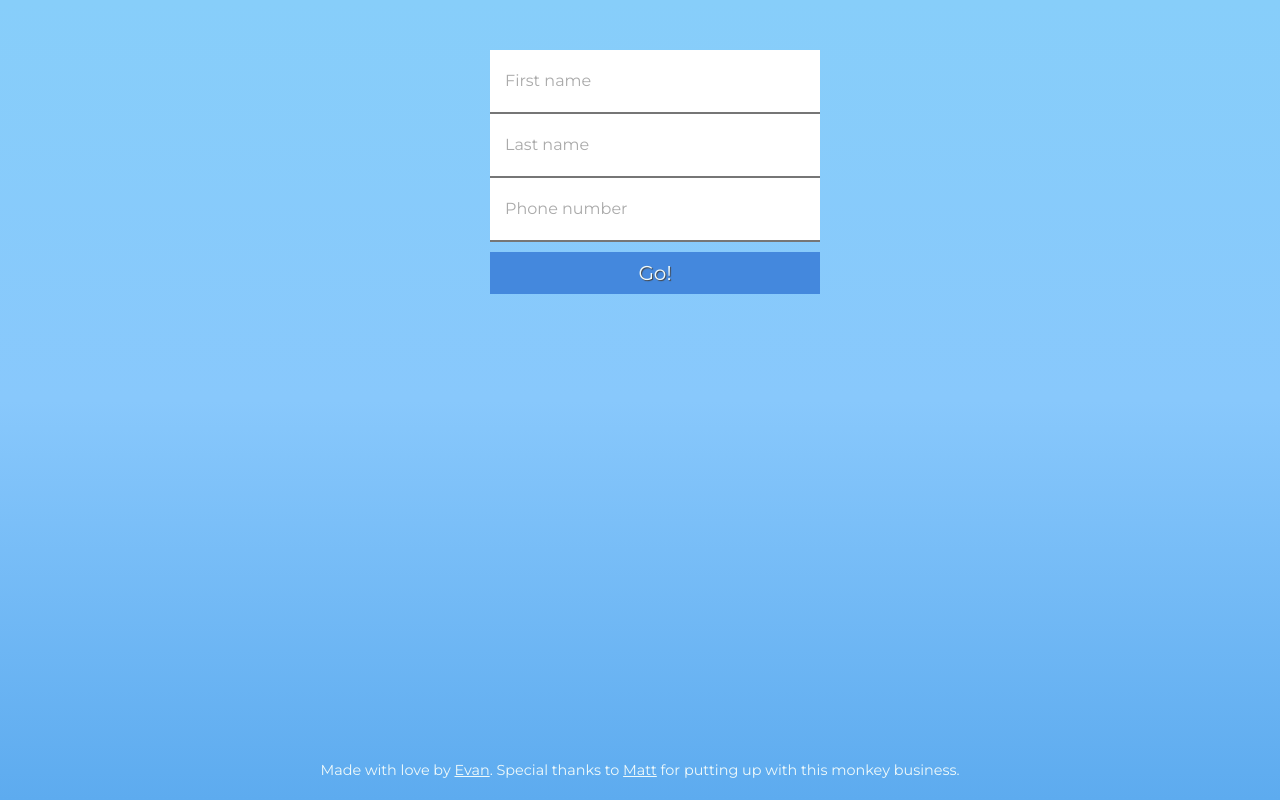
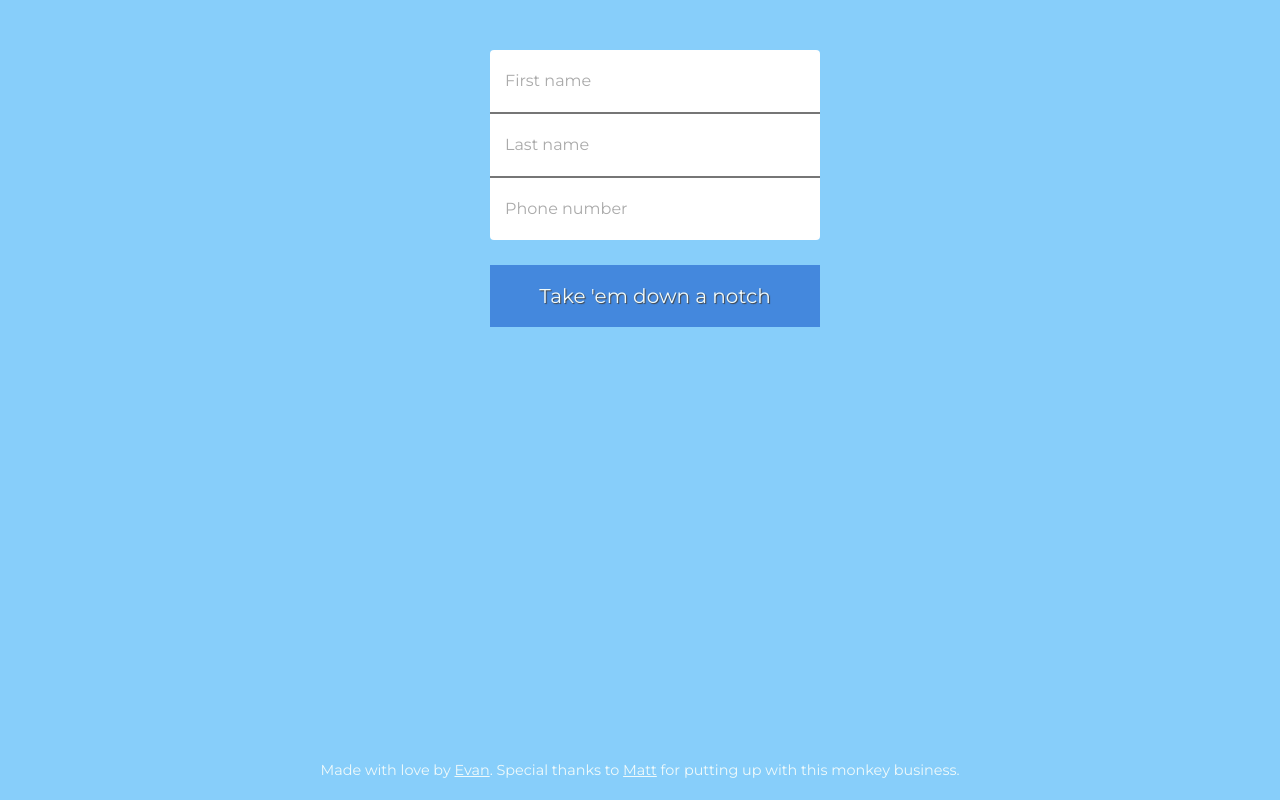
Before and after one commit to evantarrh/mattsucks, a Flask app: page /create in a window 1280 px wide. Run offline with Flask 2, Linux system fonts and the light colour scheme.

Commit message:
more improvements to form, trying to fix button animation

```diff
--- a/static/css/app.css
+++ b/static/css/app.css
@@ -49,14 +49,14 @@ table {
 
 html, body {
 	height: 100%;
-	background: #87cefa; /* Old browsers */
-	background: -moz-linear-gradient(top, #87cefa 0%, #88c8fc 50%, #5dabef 100%); /* FF3.6+ */
-	background: -webkit-gradient(linear, left top, left bottom, color-stop(0%,#87cefa), color-stop(50%,#88c8fc), color-stop(100%,#5dabef)); /* Chrome,Safari4+ */
-	background: -webkit-linear-gradient(top, #87cefa 0%,#88c8fc 50%,#5dabef 100%); /* Chrome10+,Safari5.1+ */
-	background: -o-linear-gradient(top, #87cefa 0%,#88c8fc 50%,#5dabef 100%); /* Opera 11.10+ */
-	background: -ms-linear-gradient(top, #87cefa 0%,#88c8fc 50%,#5dabef 100%); /* IE10+ */
-	background: linear-gradient(to bottom, #87cefa 0%,#88c8fc 50%,#5dabef 100%); /* W3C */
-	filter: progid:DXImageTransform.Microsoft.gradient( startColorstr='#87cefa', endColorstr='#5dabef',GradientType=0 ); /* IE6-9 */
+	background: #87cefa;
+	/*background: -moz-linear-gradient(top, #87cefa 0%, #88c8fc 50%, #5dabef 100%);
+	background: -webkit-gradient(linear, left top, left bottom, color-stop(0%,#87cefa), color-stop(50%,#88c8fc), color-stop(100%,#5dabef));
+	background: -webkit-linear-gradient(top, #87cefa 0%,#88c8fc 50%,#5dabef 100%);
+	background: -o-linear-gradient(top, #87cefa 0%,#88c8fc 50%,#5dabef 100%);
+	background: -ms-linear-gradient(top, #87cefa 0%,#88c8fc 50%,#5dabef 100%);
+	background: linear-gradient(to bottom, #87cefa 0%,#88c8fc 50%,#5dabef 100%);
+	filter: progid:DXImageTransform.Microsoft.gradient( startColorstr='#87cefa', endColorstr='#5dabef',GradientType=0 );*/
 	text-align: center;
 	text-rendering: optimizeLegibility;
 	margin: 0;
@@ -91,7 +91,6 @@ button {
 	word-spacing: 2px;
 	font-family: Montserrat, sans-serif;
 	box-shadow: 6px 6px 2px #7ad;
-	transition: 0.2s all;
 	background-color: #f0fafa;
 	color: #7be;
 	cursor: pointer;
@@ -107,7 +106,7 @@ button:hover {
 	font-weight: 400;
 	font-size: 1.2rem;
 	line-height: 1.5rem;
-	color: #455996;
+	color: #666; /* ▐  ⊙ ▃ ⊙ ▐ */
 }
 
 form-container {
@@ -125,7 +124,7 @@ form {
 }
 
 form > input {
-	color: #7be;
+	color: #87cefa;
 	font: inherit;
 	width: 100%;
 	line-height: 2rem;
@@ -138,17 +137,10 @@ form > input {
 	font-size: 100%;
 	vertical-align: baseline;
 	display: block;
+	/*transition: 0.2s ease all */
 }
 
-form:first-child {
-	border-top: 0;
-}
-
-form:last-child {
-	border-top: 0;
-}
-
-form > input:active, form > input:focus {
+form > input:active, form > input:focus, button:active, button:focus {
 	outline: 0;
 	outline-style: none;
 	outline-width: 0;
@@ -158,17 +150,29 @@ form > label {
 	display: none;
 }
 
+#first_name {
+	border-top: 0;
+	border-radius: 4px 4px 0 0;
+}
+
+#phone_number {
+	border-bottom: 0;
+	border-radius: 0 0 4px 4px;
+}
+
 #submit-button {
 	border-top: 0;
 	border: 0;
+	line-height: 2rem;
 	font-size: 1.25rem;
 	cursor: pointer;
 	color: #f0fafa;
 	text-shadow: 1px 1px 1px #444;
 	background-color: #48d;
 	width: 330px;
-	padding: 5px;
-	margin: 10px 0;
+	padding: 15px;
+	margin: 25px 0;
+	transition: 0.2s ease all;
 }
 
 #submit-button:hover {
--- a/templates/create.html
+++ b/templates/create.html
@@ -16,7 +16,7 @@
         {{ form.last_name.label }} {{ form.last_name(size=20, placeholder="Last name") }}
         {{ form.phone_number.label }} {{ form.phone_number(size=20, placeholder="Phone number") }}
 
-        <input type="submit" id="submit-button" value="Go!">
+        <input type="submit" id="submit-button" value="Take 'em down a notch">
     </form>
 </div>
 
```
Also changed, not shown: static/js/main.js (+15 -22 lines).
